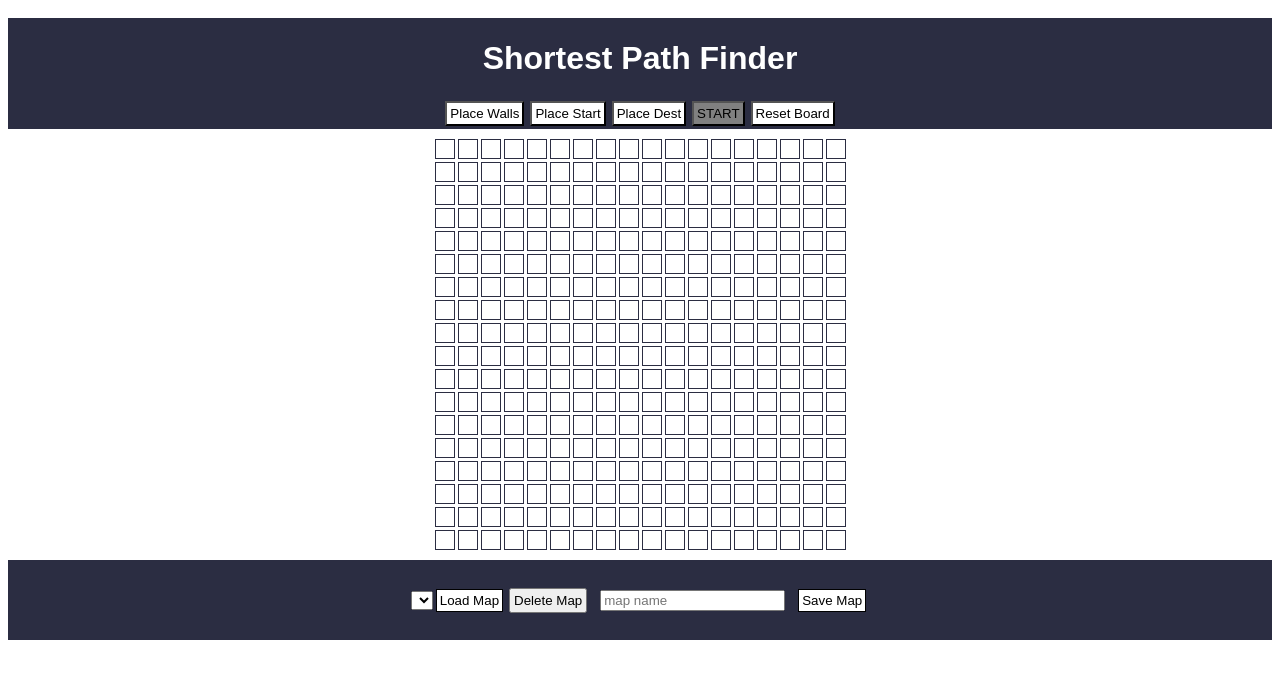
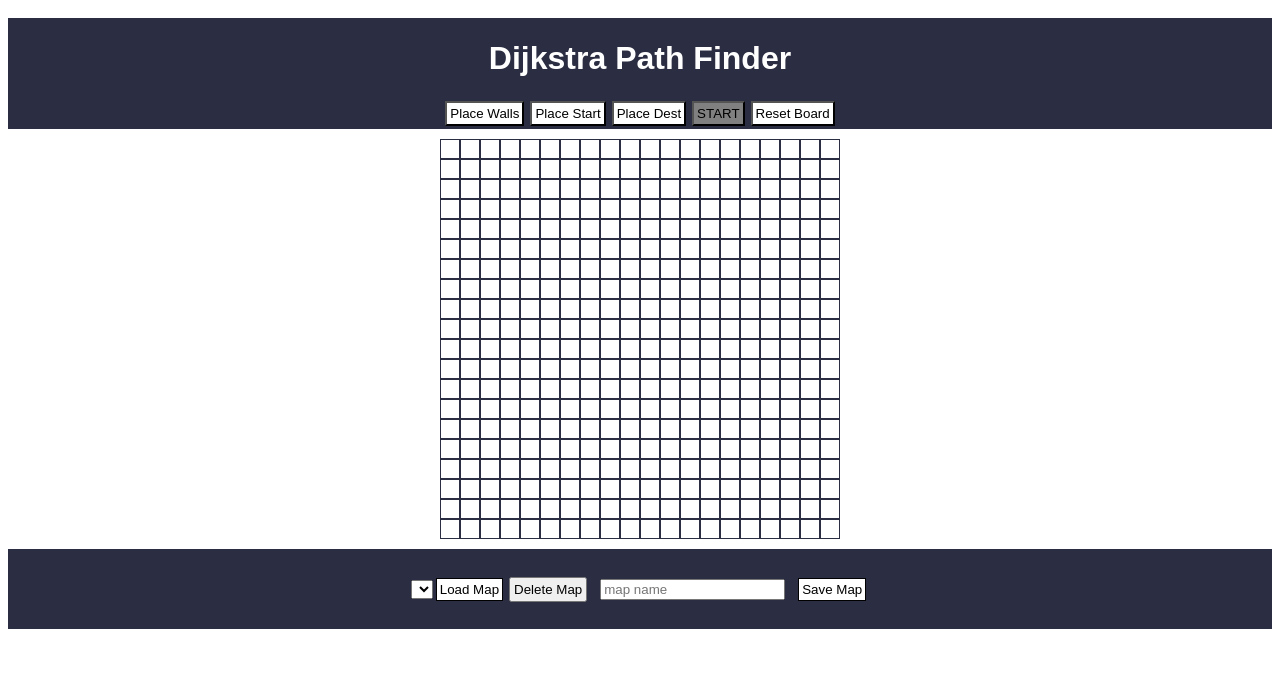
Before and after one commit to josh-merrell/ShortestPathFinder, a React app: page / in a window 1280 px wide. Shown: the top 678 px of the page. Built offline with nearby package versions, Linux system fonts and the light colour scheme.

Commit message:
03262022_stable with no db connection

```diff
--- a/client/App.jsx
+++ b/client/App.jsx
@@ -19,7 +19,7 @@ function App() {
   return (
     <div className='App'>
       <header className='App-header'>
-        <h1 className='App-title'>Shortest Path Finder</h1>
+        <h1 className='App-title'>Dijkstra Path Finder</h1>
       </header>
       {/* <Router>
         <Route
--- a/client/algorithms/tools.js
+++ b/client/algorithms/tools.js
@@ -36,8 +36,8 @@ export const gridUpdate = (nodeID, changer, currentNode, existingGridState) => {
 }
 
 const boardDefault = () => {
-    const rows = 18
-    const cols = 18
+    const rows = 20
+    const cols = 20
     const nodes = []
     for (let r = 1; r <= rows; r++) {
         const row = []
@@ -83,8 +83,8 @@ export const boardUpdate = (nodeID, changer, currentNode, existingGridState) =>
 const getNeighbors = (nodeRow, nodeCol) => {
     const neighbors = [];
     if (nodeRow - 1 > 0) neighbors.push(`${nodeRow-1}-${nodeCol}`);
-    if (nodeRow + 1 <= 18) neighbors.push(`${nodeRow + 1}-${nodeCol}`)
+    if (nodeRow + 1 <= 20) neighbors.push(`${nodeRow + 1}-${nodeCol}`)
     if (nodeCol - 1 > 0) neighbors.push(`${nodeRow}-${nodeCol-1}`)
-    if (nodeCol + 1 <= 18) neighbors.push(`${nodeRow}-${nodeCol+1}`)
+    if (nodeCol + 1 <= 20) neighbors.push(`${nodeRow}-${nodeCol+1}`)
     return neighbors
 }
--- a/client/styles.css
+++ b/client/styles.css
@@ -53,8 +53,8 @@
     --node-color-5: #8d99ae;
     --node-color-6: #f8f32b;
 
-    --cols: 18;
-    --rows: 18;
+    --cols: 20;
+    --rows: 20;
     --tile-size: 20px;
     --border-width: 1px;
 
@@ -134,7 +134,7 @@
 .grid-board {
     display: grid;
     grid-template-columns: repeat(var(--cols), var(--tile-size));
-    grid-gap: 3px;
+    grid-gap: 0px;
     align-self: flex-start;
     justify-content: center;
     margin: 10px;
```
